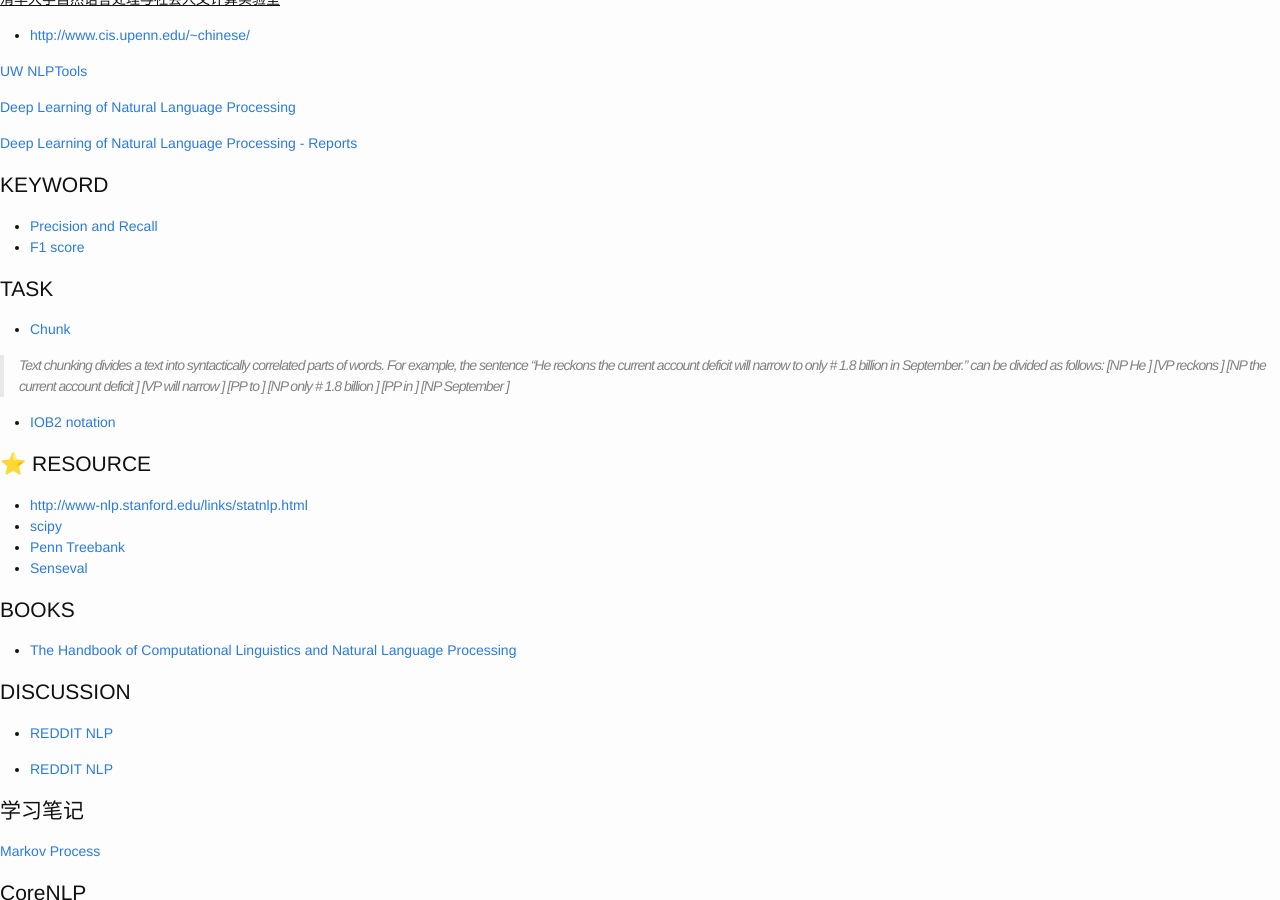
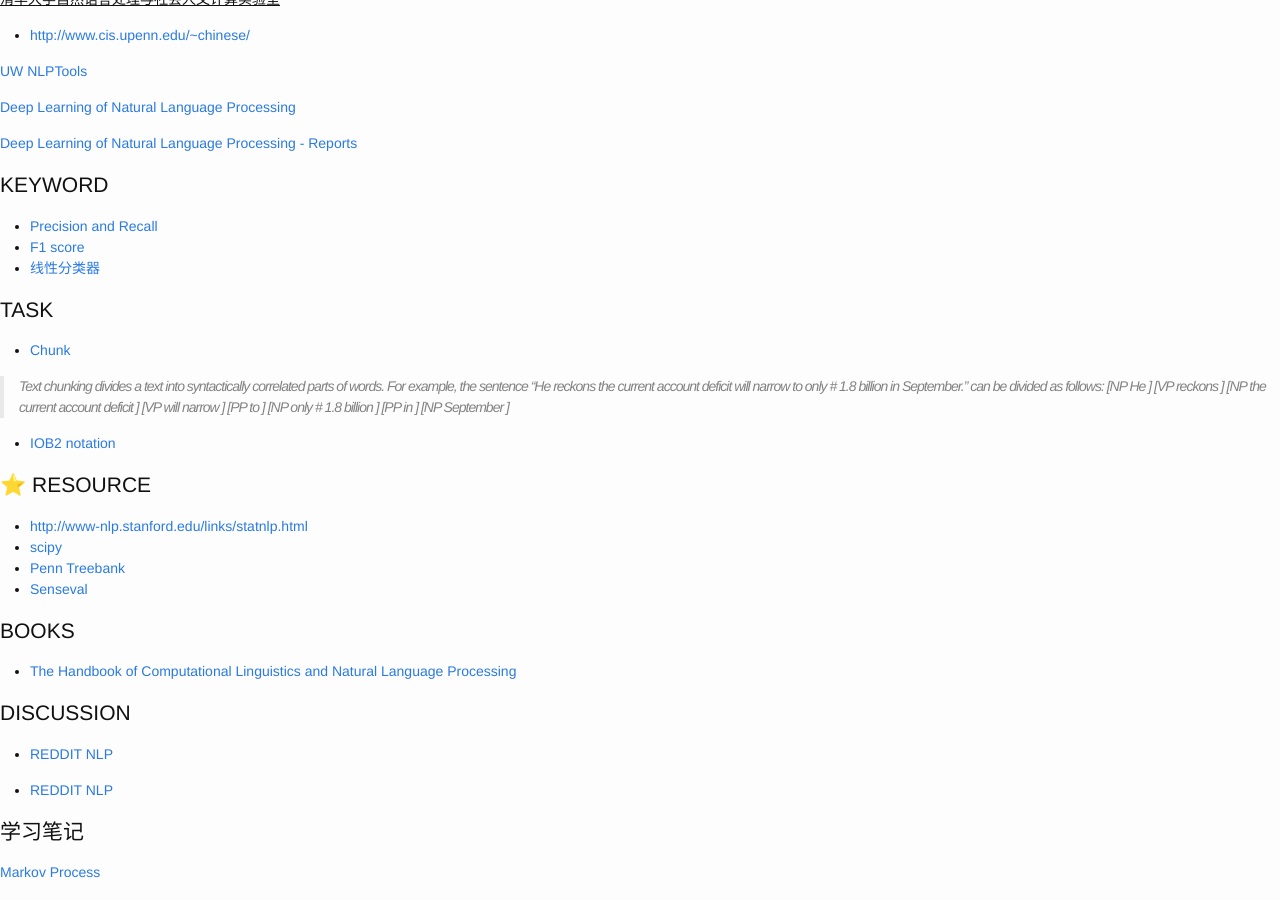
Before and after one commit to cnwarden/cnwarden.github.io, a Jekyll site: the page built from ml/index.md, in a window 1280 px wide and 900 px high, scrolled down 848 px. Built offline with Jekyll 4.4.1, drawn with Linux system fonts in a browser that asks for light colours; emoji names are drawn with the system emoji font.

Commit message:
Update index.md

```diff
--- a/ml/index.md
+++ b/ml/index.md
@@ -59,6 +59,7 @@ Stanford relation extractor is a Java implementation to find relations between t
 
 * [Precision and Recall](https://en.wikipedia.org/wiki/Precision_and_recall)
 * [F1 score](https://en.wikipedia.org/wiki/F1_score)
+* [线性分类器](https://en.wikipedia.org/wiki/Linear_classifier)
 
 # TASK
 
```
